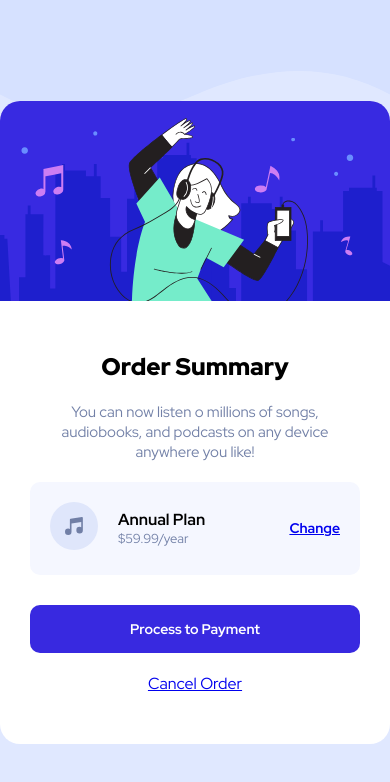
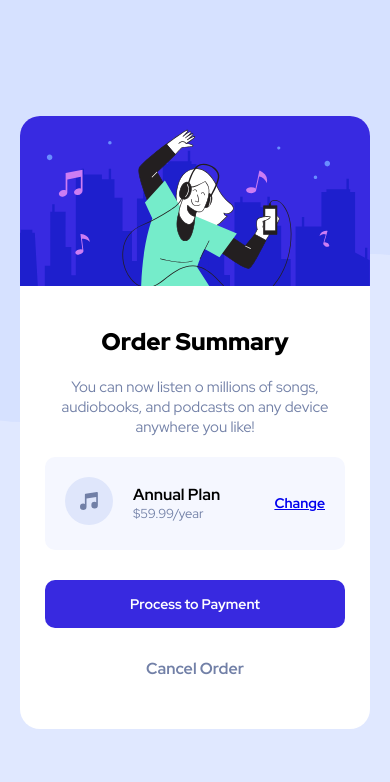
Before and after one commit to petritnuredini/front-end-challenges-part-2, a React (Create React App) app in the folder ordersummarycomponent/: page / in a window 390 px wide. Shown: the top 782 px of the page. Built offline with nearby package versions, Linux system fonts and the light colour scheme.

Commit message:
Added design for mobile

```diff
--- a/ordersummarycomponent/src/App.css
+++ b/ordersummarycomponent/src/App.css
@@ -12,6 +12,7 @@
   position: relative;
   background-color: hsl(225, 100%, 94%);
   min-height: 100vh;
+  padding: 20px;
 }
 
 .background_mobile {
--- a/ordersummarycomponent/src/components/Card.tsx
+++ b/ordersummarycomponent/src/components/Card.tsx
@@ -32,9 +32,7 @@ const Card = () => {
           </a>
         </div>
         <button className="process">Process to Payment</button>
-        <a href="#" className="cancel_order">
-          Cancel Order
-        </a>
+        <button className="cancel_order">Cancel Order</button>
       </div>
     </section>
   );
--- a/ordersummarycomponent/src/components/card-style.css
+++ b/ordersummarycomponent/src/components/card-style.css
@@ -24,7 +24,7 @@
   flex-direction: column;
   align-items: center;
   gap: 20px;
-  padding: 50px 30px;
+  padding: 40px 25px;
 }
 
 .order_summary_title {
@@ -63,6 +63,11 @@
   margin-left: auto;
   font-weight: 700;
   font-size: 14px;
+  transition: all 0.3s ease;
+}
+
+.change_link:hover {
+  opacity: 0.6;
 }
 
 .process {
@@ -78,9 +83,42 @@
   font-weight: 700;
   cursor: pointer;
   margin-top: 10px;
+  transition: all 0.3s ease;
 }
 
 .process:hover,
 .process:active {
   opacity: 0.7;
 }
+
+.cancel_order {
+  all: unset;
+  cursor: pointer;
+  padding: 10px 20px;
+  font-weight: 700;
+  color: hsl(224, 23%, 55%);
+  transition: all 0.3s ease;
+}
+
+.cancel_order:hover,
+.cancel_order:active {
+  color: black;
+}
+
+@media (max-width: 767px) {
+  .background_desktop {
+    display: none;
+  }
+  .background_mobile {
+    display: block;
+    position: absolute;
+    left: 0;
+    right: 0;
+    top: 0;
+    width: 100%;
+    height: 50%;
+  }
+  .card_image_wrapper {
+    height: 170px;
+  }
+}
```
